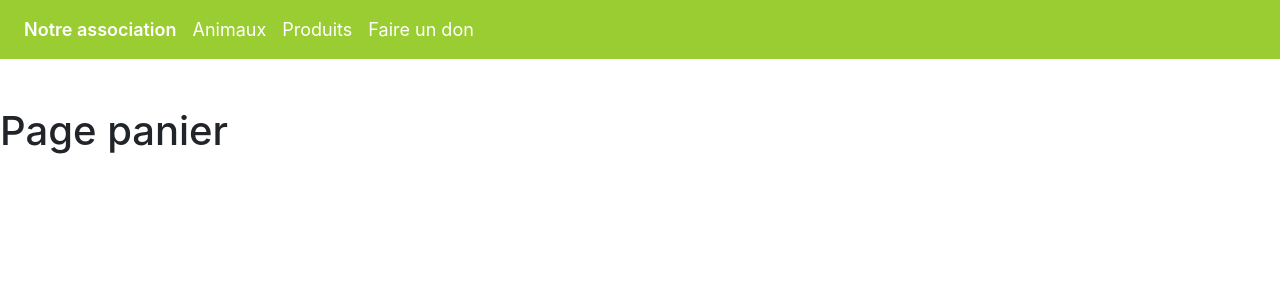
After one commit to Paelion/associationAnimauxPHP, a PHP site: page /views/panierView.php in a window 1280 px wide. The commit adds this page. Shown: the top 300 px of the page. Run offline with PHP 8.4, Linux system fonts and the light colour scheme.

Commit message:
add panierView

```diff
--- a/public/index.php
+++ b/public/index.php
@@ -32,6 +32,9 @@ if ((isset($_GET["page"]) && $_GET["page"] == 'home') || !isset($_GET["page"]))
     $animal = $model->find($_GET["id"]);
     include ROOT . '/views/modifyView.php';
 
+} elseif (isset($_GET["page"]) && $_GET["page"] == 'panier') {
+    include ROOT . '/views/panierView.php';
+
 } elseif (isset($_GET["page"]) && $_GET["page"] == 'saveModification') {
     $model = new DbInterface();
     $animal = $model->update('animal', $_POST, $_GET["id"]);
--- /dev/null
+++ b/views/panierView.php
@@ -0,0 +1,40 @@
+
+<!DOCTYPE html>
+<html lang="en">
+<head>
+    <meta charset="UTF-8">
+    <meta name="viewport" content="width=device-width, initial-scale=1.0">
+    <title>Document</title>
+    <link rel="stylesheet" href="https://stackpath.bootstrapcdn.com/bootstrap/4.4.1/css/bootstrap.min.css" integrity="sha384-Vkoo8x4CGsO3+Hhxv8T/Q5PaXtkKtu6ug5TOeNV6gBiFeWPGFN9MuhOf23Q9Ifjh" crossorigin="anonymous">
+    <link rel="stylesheet" href="../css/style.css">
+</head>
+<body>
+
+<nav class="navbar navbar-expand-lg navbar-light">
+    <button class="navbar-toggler" type="button" data-toggle="collapse" data-target="#navbarNav" aria-controls="navbarNav" aria-expanded="false" aria-label="Toggle navigation">
+        <span class="navbar-toggler-icon"></span>
+    </button>
+    <div class="collapse navbar-collapse" id="navbarNav">
+        <ul class="navbar-nav">
+            <li class="nav-item active">
+                <a class="nav-link" href="">Notre association </a>
+            </li>
+            <li class="nav-item">
+                <a class="nav-link" href="">Animaux</a>
+            </li>
+            <li class="nav-item">
+                <a class="nav-link" href="">Produits</a>
+            </li>
+            <li class="nav-item">
+                <a class="nav-link" href="">Faire un don</a>
+            </li>
+        </ul>
+    </div>
+</nav>
+
+<div class="affichage mt-5 justify-content-around">
+    <h1>Page panier</h1>
+</div>
+
+</body>
+</html>
```
Also changed, not shown: 1 other file.
